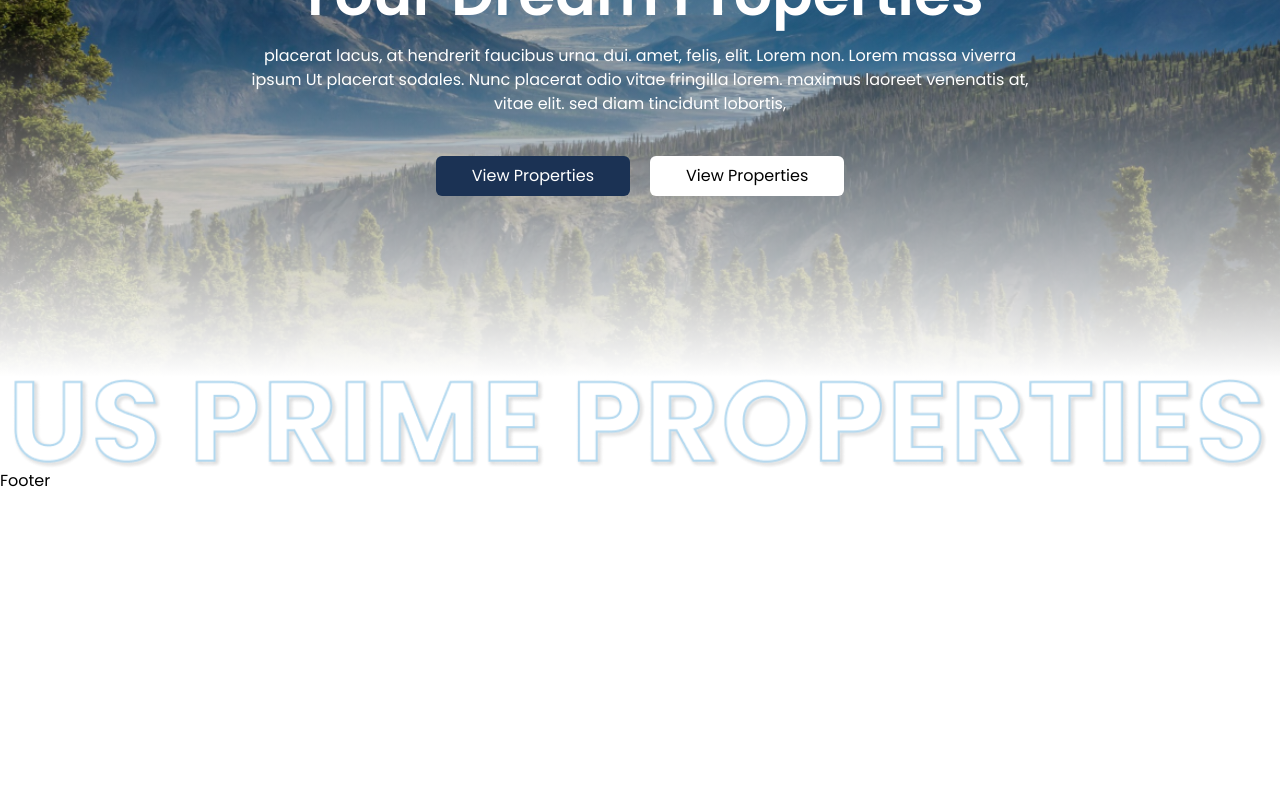
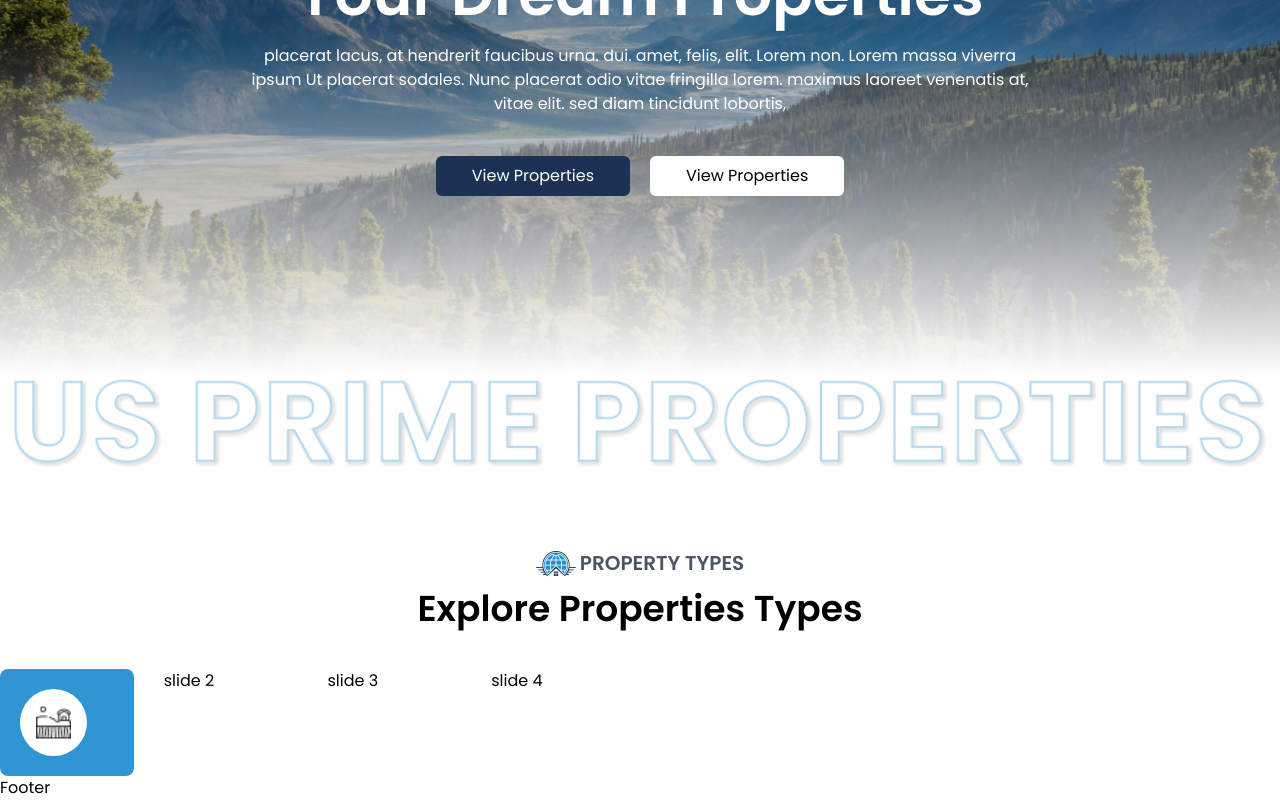
Before and after one commit to mdmahafuzur47/us_prime_land, a Next.js app: page / in a window 1280 px wide. Shown: the part 461-1261 px from the top of the page. Before the commit the page ends 954 px from the top, so only its background shows below. Built offline with nearby package versions, Linux system fonts and the light colour scheme.

Commit message:
update 3 files and create 5 files

```diff
--- a/src/components/pages/home/HeroSection.tsx
+++ b/src/components/pages/home/HeroSection.tsx
@@ -17,7 +17,7 @@ export default function HeroSection() {
         <div className="absolute w-full h-full bg-gradient-to-t from-[#ffffff] to-[#1111114b] to-50%" />
         {/* content  */}
         <div className="z-10 flex flex-col w-full h-full items-center justify-center text-white text-center">
-          <div className="flex items-center">
+          <div className="flex gap-1 items-center">
             <Image src={"/logo.png"} alt="Logo" width={50} height={50} />
             <h1 className="text-xl font-semibold">
               WELCOME TO US PRIME PROPERTIES
--- /dev/null
+++ b/src/components/pages/home/PropertyTypes.tsx
@@ -0,0 +1,39 @@
+import CommonHeader from '@/components/ui/CommonHeader'
+import Container from '@/components/ui/Container'
+import Slider from '@/components/ui/Slider'
+import Image from 'next/image'
+import React from 'react'
+import { SwiperSlide } from 'swiper/react'
+
+export default function PropertyTypes() {
+  return (
+    <div>
+      <Container className='mt-20 flex flex-col justify-center items-center'>
+      <CommonHeader title='Property types' />
+      <h1 className='text-4xl mb-10 mt-3 font-semibold'>Explore Properties Types</h1>
+    </Container>
+      <Slider >
+        <SwiperSlide ><PropertyCard /></SwiperSlide>
+        <SwiperSlide >slide 2</SwiperSlide>
+        <SwiperSlide >slide 3</SwiperSlide>
+        <SwiperSlide >slide 4</SwiperSlide>
+      </Slider>
+    </div>
+  )
+}
+
+
+const PropertyCard = () => {
+  return (
+    <div className='bg-primary p-5 rounded-lg'>
+      <div className='bg-white w-fit p-4 rounded-full'>
+        <Image
+          src={"/propertiesImg/Capa_1.png"}
+          alt="property"
+          width={35}
+          height={35}
+        />
+      </div>
+    </div>
+  )
+}
--- /dev/null
+++ b/src/components/ui/CommonHeader.tsx
@@ -0,0 +1,11 @@
+import Image from "next/image";
+import React from "react";
+
+export default function CommonHeader({ title }: { title?: string }) {
+  return (
+    <div className="flex gap-1 items-center">
+      <Image src={"/logo.png"} alt="Logo" width={40} height={40} />
+      <h1 className="text-xl text-gray-600 uppercase font-semibold">{title}</h1>
+    </div>
+  );
+}
--- /dev/null
+++ b/src/components/ui/Slider.tsx
@@ -0,0 +1,27 @@
+/* eslint-disable @typescript-eslint/no-explicit-any */
+
+import React from "react";
+import { Swiper } from "swiper/react";
+
+// Import Swiper styles
+import "swiper/css";
+import "swiper/css/pagination";
+
+export default function Slider({ children }: { children: any }) {
+  return (
+    <>
+      <Swiper
+        slidesPerView={8}
+        spaceBetween={30}
+        pagination={{
+          clickable: true,
+        }}
+        // modules={[Pagination]}
+        className="mySwiper"
+      >
+        {/* <SwiperSlide></SwiperSlide> */}
+        {children}
+      </Swiper>
+    </>
+  );
+}
--- a/src/pages/index.tsx
+++ b/src/pages/index.tsx
@@ -1,9 +1,11 @@
 import HeroSection from "@/components/pages/home/HeroSection";
+import PropertyTypes from "@/components/pages/home/PropertyTypes";
 
 export default function Home() {
   return (
     <div>
       <HeroSection />
+      <PropertyTypes />
     </div>
   );
 }
```
Also changed, not shown: package.json (+5 -4 lines), public/propertiesImg/Capa_1.png (added), 1 other file (tests, documents, lock files or other folders).
